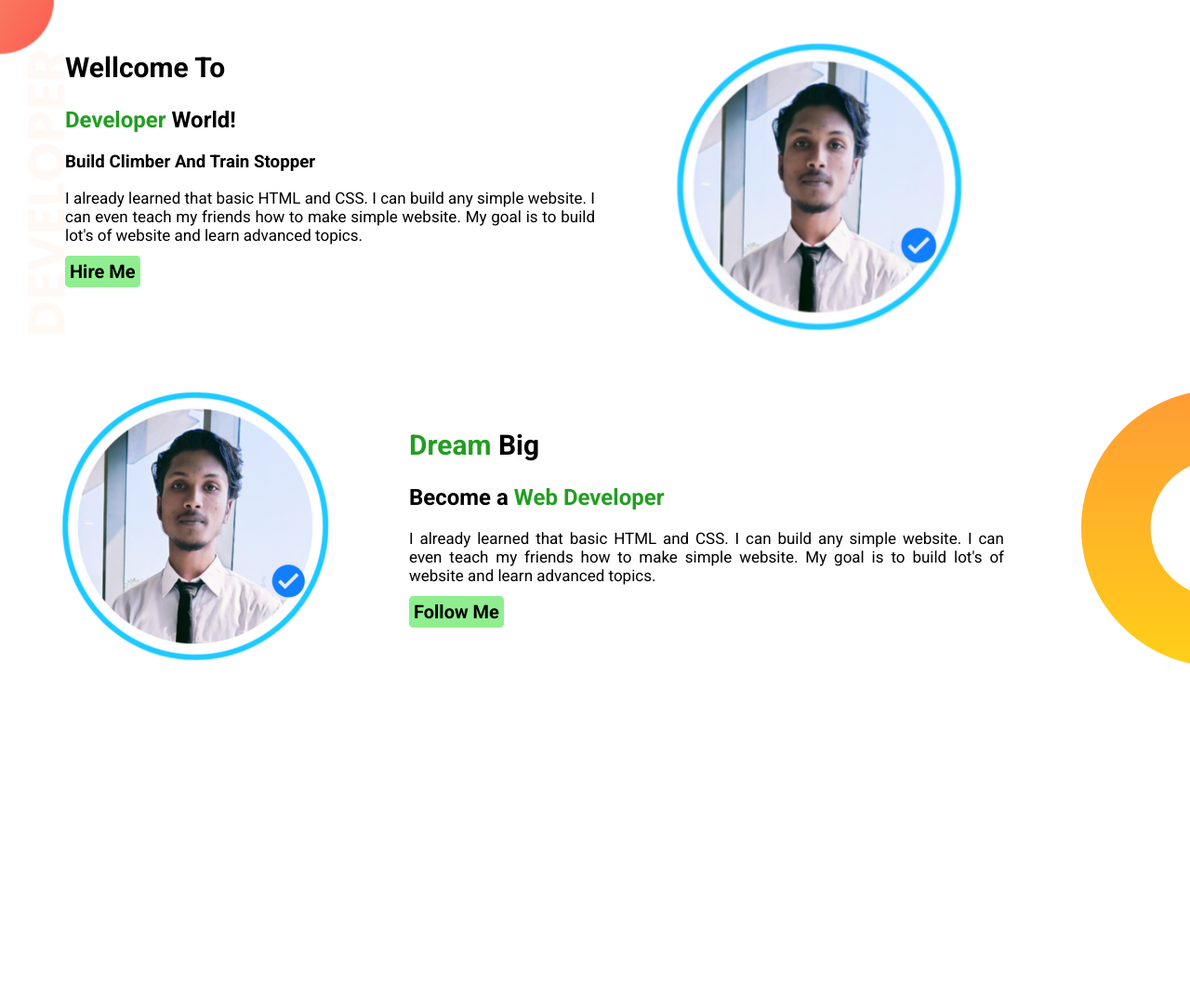
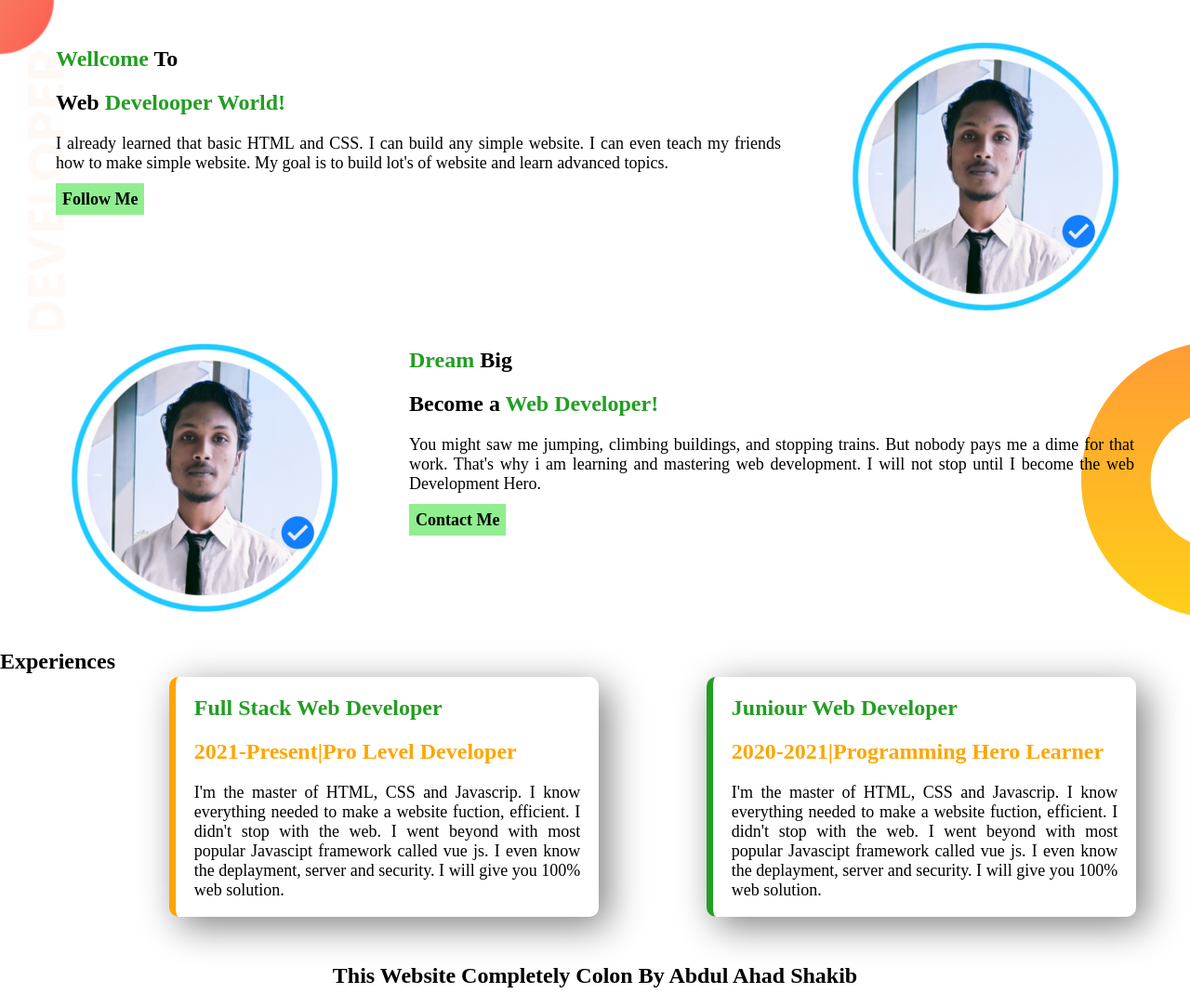
Before and after one commit to abdulahadshakibpro/Developer-Portfolio, a plain HTML site: page index.html in a window 1280 px wide. Shown: the whole page at 93% size. Before the commit the page ends 800 px from the top, so only its background shows below. Drawn offline with Linux system fonts and the light colour scheme.

Commit message:
project complete

```diff
--- a/index.html
+++ b/index.html
@@ -12,31 +12,48 @@
 </head>
 <body>
 
-    <section class="top-banner">
+    <section class="top-banner flexiable-container">
         <div class="half-width">
-            <H1>Wellcome To</H1>
-            <H2><span>Developer</span> World!</H2>
-            <H3>Build Climber And Train Stopper</H3>
+            <H1><span>Wellcome</span> To</H1>
+    <H2>Web <Span>Develooper World!</Span></H2>
     <p>I already learned that basic HTML and CSS. I can build any simple website. I can even teach my friends how to make simple website. My goal is to build lot's of website and learn advanced topics.</p>
-    <a class="link-button" href="https://www.linkedin.com/in/abdulahadshakib/"><b>Hire Me</b></a>
+    <a target="_blank" href="https://github.com/abdulahadshakibpro"><B>Follow Me</B></a>
         </div>
-
         <div class="half-width">
             <img src="my image.png" alt="">
         </div>
     </section>
-
-    <section id="dream-big">
+    <section class="dream-big flexiable-container">
         <div id="half-width">
             <img src="my image.png" alt="">
         </div>
-        <div class="half-width">
-        <h1><span>Dream</span> Big</h1>
-        <h2>Become a <span>Web Developer</span></h2>
-        <p>I already learned that basic HTML and CSS. I can build any simple website. I can even teach my friends how to make simple website. My goal is to build lot's of website and learn advanced topics.</p>
-        <a class="link-button" target="_blank" href="https://www.linkedin.com/in/abdulahadshakib/"><b>Follow Me</b></a>
+        <div id="half-width">
+            <H1><span>Dream</span> Big</H1>
+            <H2>Become a <span>Web Developer!</span></H2>
+            <p>You might saw me jumping, climbing buildings, and stopping trains. But nobody pays me a dime for that work. That's why i am learning and mastering web development. I will not stop until I become the web Development Hero.</p>
+            <a href="https://github.com/abdulahadshakibpro"><b>Contact Me</b></a>
         </div>
     </section>
 
+   <section class="experiences-area flexiable-container">
+    <H1>Experiences</H1>
+    <div class="flexiable-container">
+        <div class="experiences-item Full-Stack-Web-Developer">
+            <H1 class="green-color">Full Stack Web Developer</H1>
+            <H2 class="orange-color">2021-Present|Pro Level Developer</H2>
+            <p>I'm the master of HTML, CSS and Javascrip. I know everything needed to make a website fuction, efficient. I didn't stop with the web. I went beyond with most popular Javascipt framework called vue js. I even know the deplayment, server and security. I will give you 100% web solution.</p>
+        </div>
+
+        <div class="experiences-item Juniour-Web-Developer">
+            <H1 class="green-color">Juniour Web Developer</H1>
+            <H2 class="orange-color">2020-2021|Programming Hero Learner</H2>
+            <p>I'm the master of HTML, CSS and Javascrip. I know everything needed to make a website fuction, efficient. I didn't stop with the web. I went beyond with most popular Javascipt framework called vue js. I even know the deplayment, server and security. I will give you 100% web solution.</p>
+        </div>
+    </div>
+   </section>
+   <footer>
+    <H2>This Website Completely Colon By Abdul Ahad Shakib</H2>
+   </footer>
+
 </body>
 </html>
--- a/style.css
+++ b/style.css
@@ -1,50 +1,72 @@
 body{
-    font-family: "Roboto", sans-serif;
-    margin:0px;
-  }
-
-section{
+  margin:0;
+}
+.flexiable-container{
   display:flex;
-  margin-bottom:30px;
 }
 .top-banner{
+  padding-top:30px;
   background-image:url(images/top-banner.png);
   background-repeat:no-repeat;
 }
-#dream-big{
+.half-width{
+  padding-left:60px;
+}
+.half-width img{
+  padding-right:60px;
+}
+.dream-big{
   background-image:url(images/dream-bg.png);
   background-repeat:no-repeat;
   background-position:right;
+}
+#half-width img{
+  padding-left:60px;
+}
+#half-width{
+  padding-right:60px;
+}
+a{
+  font-size:18px;
+  text-decoration:none;
+  color:black;
+  background-color:lightgreen;
+  border:7px solid lightgreen;
+}
+.experiences-area{
 
 }
-.half-width{
+.experiences-item{
   width:50%;
-  padding-left:70px;
-  padding-top:30px;
+  box-shadow:10px 10px 40px grey;
+  margin-left:5%;
+  margin-right:5%;
+  padding-left:20px;
+  padding-right:20px;
+  margin-top:50px;
+  margin-bottom:30px;
 }
-.half-width img{
-width:60%;
-padding-top:00px;
+.green-color{
+  color:rgb(34, 158, 34);
 }
-#half-width img{
-  padding-left:50px;
+.orange-color{
+  color:orange;
 }
-.link-button{
-  text-decoration:none;
-  font-size:20px;
-  color:black;
-  background-color:lightgreen;
-  border:lightgreen solid 5px;
-  border-radius:5px;
-  background-image:linear-gradient(lightgreen,lightgreen);
+.Full-Stack-Web-Developer{
+  border-left:solid 7px orange;
+  border-radius:10px;
+}
+.Juniour-Web-Developer{
+  border-left:solid 7px rgb(34, 158, 34);
+  border-radius:10px;
+}
+p{
+  font-size:18px;
+  text-align:justify;
 }
 span{
   color:rgb(34, 158, 34);
 }
-p{
-  text-align:justify;
-  font-size:17px;
+footer{
+  text-align:center;
 }
-h1{
-  font-size:30px;
-}
```
